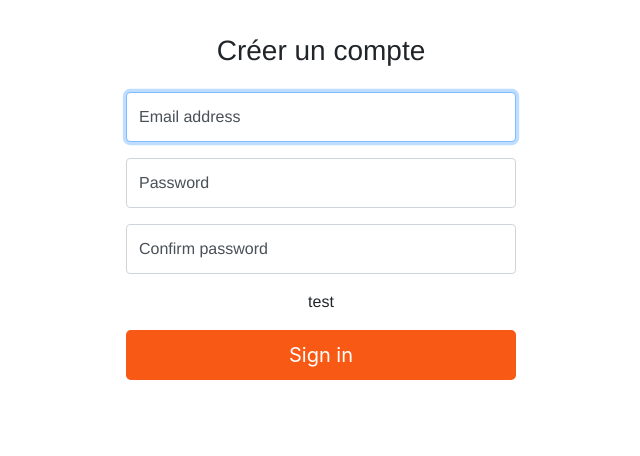
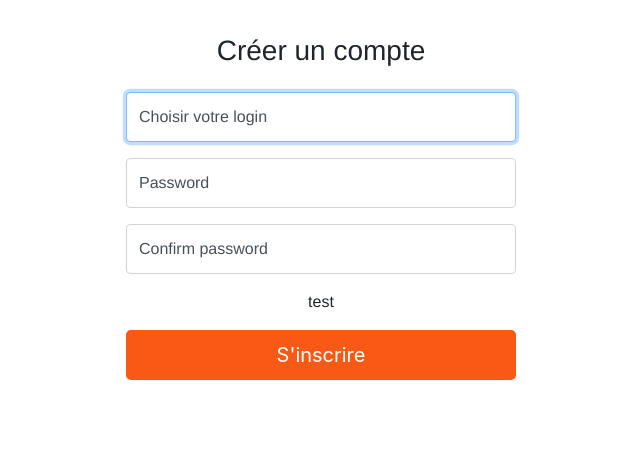
Before and after one commit to alexandre-leroux/livre-or, a PHP site: page /inscription.php in a window 1280 px wide. Shown: the part 253-709 px from the top of the page, without its empty margins (319-959 px from the left). Run offline with PHP 8.4, Linux system fonts and the light colour scheme; some libraries are stand-ins or nearby versions.

Commit message:
inscription de base ok ( prochaine étape : ajout des variables d'erreurs si les champs de vont pas, login déjà pris...etc )

```diff
--- a/inscription.php
+++ b/inscription.php
@@ -42,7 +42,8 @@
     <div class="row h-100">
         <div class="col-6 mx-auto d-flex align-items-center">
 
-<form class="form-signin-inscription">
+                        <form class="form-signin-inscription" action='inscription.php' method='post'>
+
                             <div class="text-center mb-4">
 
                                 <h1 class="h3 mb-3 font-weight-normal">Créer un compte</h1>
@@ -50,29 +51,138 @@
                             </div>
 
                             <div class="form-label-group-inscription">
-        <input type="email" id="inputEmail" class="form-control" placeholder="Email address" required autofocus>
-        <label for="inputEmail">Email address</label>
+                                <input name='login' type="text" id="inputlogin" class="form-control" placeholder="Login" required autofocus>
+                                <label for="inputlogin">Choisir votre login</label>
                             </div>
 
                             <div class="form-label-group-inscription">
-        <input type="password" id="inputPassword" class="form-control" placeholder="Password" required>
+                                <input name='password' type="password" id="inputPassword" class="form-control" placeholder="Password" required>
                                 <label for="inputPassword">Password</label>
                             </div>
 
                             <div class="form-label-group-inscription">
-        <input type="password" id="confirmPassword" class="form-control" placeholder="Password" required>
+                                <input name='confirm_password' type="password" id="confirmPassword" class="form-control" placeholder="Password" required>
                                 <label for="confirmPassword">Confirm password</label>
                             </div>
 
                             <p class="text-center">test</p>
 
-      <button class="btn btn-lg btn-primary btn-block" type="submit">Sign in</button>
+                            <button class="btn btn-lg btn-primary btn-block" type="submit">S'inscrire</button>
 
                         </form>
 
     </div>
     </div>
 </div>
+
+
+
+
+<?php
+
+    try
+        {
+            $bdd = new PDO('mysql:host=localhost;dbname=livreor;charset=utf8', 'root', 'root', array(PDO::ATTR_ERRMODE => PDO::ERRMODE_EXCEPTION));
+        }
+    catch (Exception $e)
+        {
+            die('Erreur : ' . $e->getMessage());
+        }
+
+
+    @$login = htmlspecialchars($_POST['login']);
+    @$password = password_hash($_POST['password'], PASSWORD_DEFAULT);
+
+
+
+    if ( !$_POST == NULL )
+
+            {
+
+
+                        $req = $bdd->prepare(' SELECT * FROM utilisateurs WHERE login = :login ');//on va chercher dans la bdd si le login existe déjà
+                        $req->execute(array( 'login' => $_POST['login']   ));
+                        $donnees = $req->fetchall();
+
+
+                        if (@$donnees['login'] == $_POST['login'])// on compare le résultat, si c'est le cas on générère un form avec le message " login déjà utilisé "
+
+                                {
+                                    $login_deja_pris = 'Login déjà utilisé, veuillez en choisir un autre';
+                                }
+
+
+                        else{
+
+
+
+
+                                    if ( $_POST['login'] != NULL AND  $_POST['password'] != NULL AND  $_POST['confirm_password'] != NULL )
+                                        // si tous les champs sont remplis, on peu passer à la suite
+
+                                            {
+
+                                                if ( @$_POST['confirm_password'] === @$_POST['password'] )
+                                                // on verifie d'abord que les mdp sont bien identiques
+
+                                                                {
+
+
+
+                                                                        $req = $bdd->prepare('INSERT INTO utilisateurs(login, password) VALUES(:login, :password)');
+                                                                        $req->execute(array(
+                                                                            'login' => $login,
+                                                                            'password' => $password,  ));
+
+                                                                            // header('Location: connexion.php');//redirection
+
+                                                                }
+
+                                                else
+                                                // si mdp non identiques, on génère le formulaire avec un message
+                                                                {
+                                                                    $password_non_identiques = 'Les password ne sot pas identiques';
+                                                                }
+
+                                            }
+
+                                    else {
+
+                                        $champs_manquants = 'veuillez remplir tous les champs';
+
+                                        }
+
+
+                            }
+
+
+            }
+?>
+
+
+
+
+
+
+
+
+
+
+
+
+
+
+
+
+
+
+
+
+
+
+
+
+
 
 <!-- footer -->
 <?php
```
Lines whose indentation alone changed are shown as unchanged.
